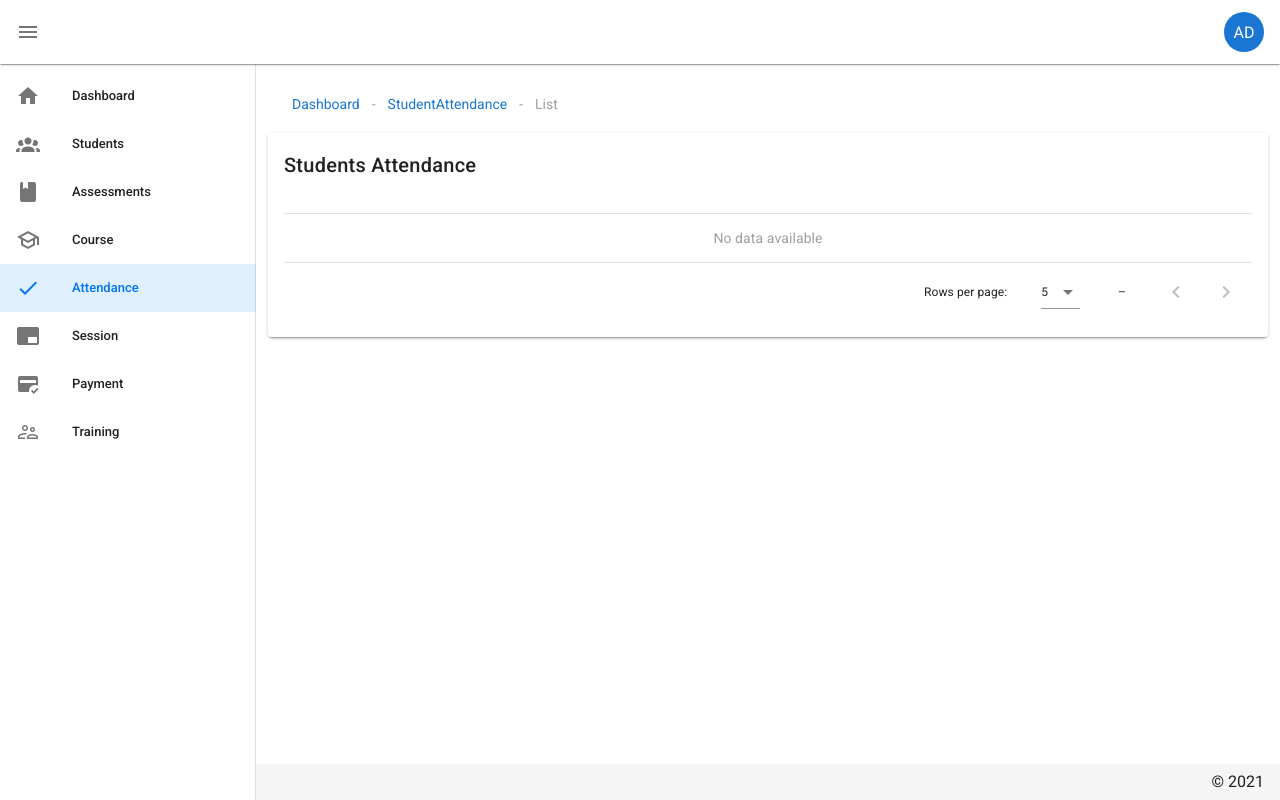
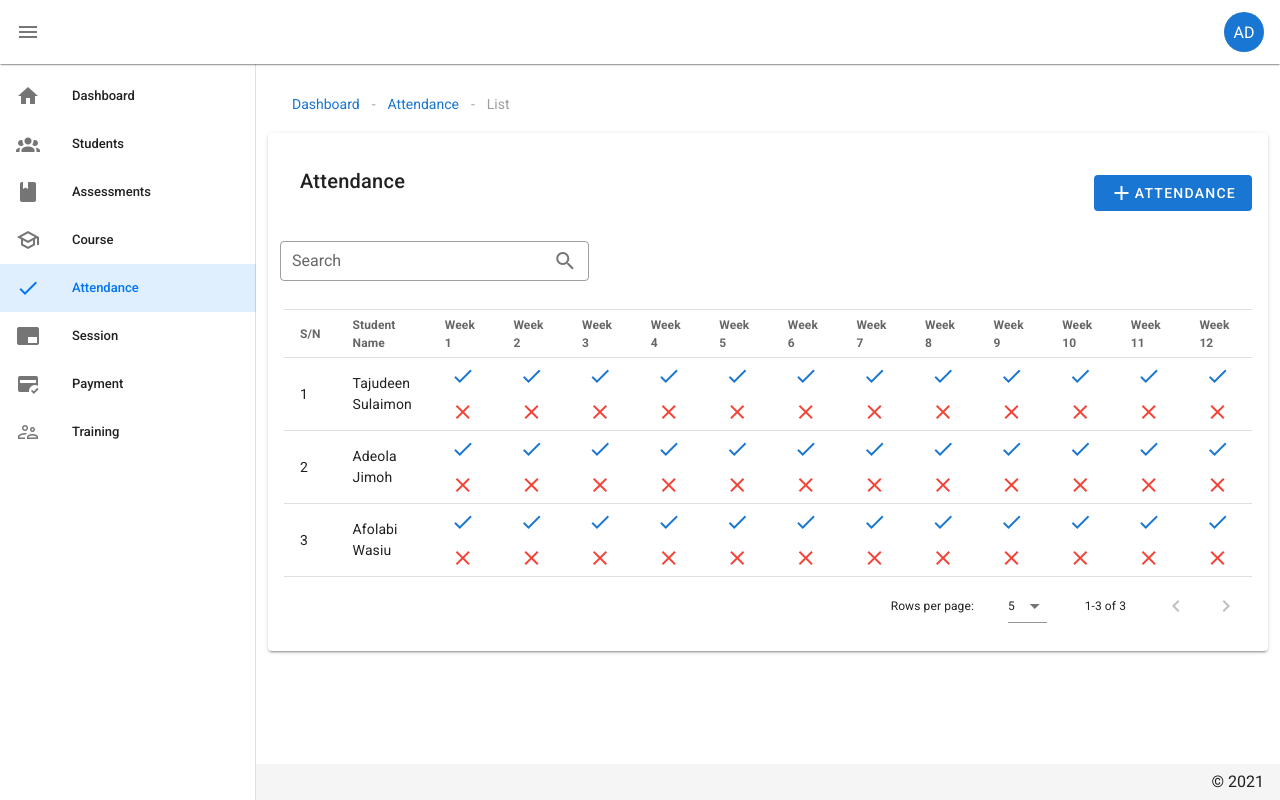
Before and after one commit to skilfulsidiq/sidtrix_admin, a Vue app: page /attendance in a window 1280 px wide. Built offline with nearby package versions, Linux system fonts and the light colour scheme.

Commit message:
attendance table

```diff
--- /dev/null
+++ b/src/components/modals/AddAttendanceModal.vue
@@ -0,0 +1,209 @@
+<template>
+      <div>
+        <v-btn @click="openAddStudentModal()"
+                elevation="0"
+                color="primary"
+                > <v-icon>mdi-plus</v-icon> Attendance    </v-btn>
+        <v-row justify="center">
+             <v-dialog
+            v-model="add_student_modal"
+            persistent
+            max-width="600px"
+            >
+            <v-form ref="studentform" @submit.prevent="submitStudentForm">
+                 <v-card>
+                <v-card-title>
+                <span class="headline">Add Attendance</span>
+                </v-card-title>
+                <v-card-text>
+                <v-container>
+                    <v-row>
+                    <v-col
+                        cols="12"
+                        md="6"
+                    >
+                        <v-text-field outlined
+                        label="Student Name*"
+                        required
+                        v-model="form.student_name"
+                        :rules="[rules.required]"
+                        ></v-text-field>
+                    </v-col>
+                    <v-col
+                        cols="12"
+                        sm="6"
+                        md="6"
+                    >
+                        <v-text-field outlined
+                        label="Week_1"
+                        required
+                          v-model="form.week_1"
+                        :rules="[rules.required]"
+                        ></v-text-field>
+                    </v-col>
+                    <v-col
+                        cols="12"
+                        sm="10"
+                        md="12"
+                    >
+                        <v-text-field outlined
+                        label="Week 2"
+                        v-model="form.week_2"
+                        :rules="[rules.required]"
+                        ></v-text-field>
+                    </v-col>
+
+                    <v-col cols="12" md="6">
+                        <v-text-field outlined
+                        label="Weeek 3"
+                         v-model="form.week_3"
+                        :rules="[rules.required,rules.week_3]"
+                        ></v-text-field>
+                    </v-col>
+                    <v-col cols="12" md="6">
+                        <v-text-field outlined
+                        label="Week 4"
+                        type="number"
+                          v-model="form.week_4"
+                        :rules="[rules.required]"
+                        ></v-text-field>
+                    </v-col>
+                    <v-col cols="12" md="6">
+                        <v-text-field outlined
+                        label="Week 5"
+                        type="number"
+                        v-model="form.week_5"
+                        :rules="[rules.required]"
+                        ></v-text-field>
+                    </v-col>
+
+                    <v-col cols="12" md="6">
+                        <v-text-field outlined
+                        label="Weeek 6"
+                         v-model="form.week_6"
+                        :rules="[rules.required,rules.week_6]"
+                        ></v-text-field>
+                    </v-col>
+                   <v-col cols="12" md="6">
+                        <v-text-field outlined
+                        label="Weeek 7"
+                         v-model="form.week_7"
+                        :rules="[rules.required,rules.week_7]"
+                        ></v-text-field>
+                    </v-col>
+                      <v-col cols="12" md="6">
+                        <v-text-field outlined
+                        label="Weeek 8"
+                         v-model="form.week_8"
+                        :rules="[rules.required,rules.week_8]"
+                        ></v-text-field>
+                    </v-col>
+                      <v-col cols="12" md="6">
+                        <v-text-field outlined
+                        label="Weeek 9"
+                         v-model="form.week_9"
+                        :rules="[rules.required,rules.week_]"
+                        ></v-text-field>
+                    </v-col>
+                     <v-col cols="12" md="6">
+                        <v-text-field outlined
+                        label="Weeek 10"
+                         v-model="form.week_10"
+                        :rules="[rules.required,rules.week_10]"
+                        ></v-text-field>
+                    </v-col>
+                     <v-col cols="12" md="6">
+                        <v-text-field outlined
+                        label="Weeek 11"
+                         v-model="form.week_11"
+                        :rules="[rules.required,rules.week_11]"
+                        ></v-text-field>
+                    </v-col>
+                     <v-col cols="12" md="6">
+                        <v-text-field outlined
+                        label="Weeek 12"
+                         v-model="form.week_12"
+                        :rules="[rules.required,rules.week_12]"
+                        ></v-text-field>
+                    </v-col>
+                    </v-row>
+                </v-container>
+                </v-card-text>
+                <v-card-actions>
+                    <!-- <modal-button
+                        :leftButtonFunction='closeModal()'
+                         rightButtonText="Submit"
+                     /> -->
+                <v-btn
+                   elevation="2"
+                    color="primary"
+                    text
+                    @click="add_student_modal = false"
+                >
+                    Cancel
+                </v-btn>
+                 <v-spacer></v-spacer>
+                <v-btn width:200 type="submit"
+                    color="primary"
+                    elevation="2"
+                    text
+
+                >
+                    Save
+                </v-btn>
+                </v-card-actions>
+            </v-card>
+            </v-form>
+
+            </v-dialog>
+        </v-row>
+    </div>
+</template>
+<script>
+import {formMixin} from '@/mixins/form.js'
+import EventBus from '@/services/event.js';
+export default {
+    name:"AddAttendanceModal",
+    props:{},
+    mixins:[formMixin],
+    data(){
+        return {
+            add_student_modal:false,
+            form:{
+               student_name:'',
+                week_1:'',
+                week_2:'',
+                week_3:'',
+                week_4:'',
+                week_5:'',
+                week_6:'',
+                week_7:'',
+                week_8:'',
+                week_9:'',
+                week_10:'',
+                week_11:'',
+                week_12:'',
+            }
+        }
+    },
+    methods:{
+        openAddStudentModal(){
+            this.add_student_modal =true;
+        },
+        closeModal(){
+            this.add_student_modal=false;
+        },
+        submitStudentForm(){
+            if(!this.$refs.studentform.validate()){
+                return;
+            }
+            console.log(this.form);
+        }
+    },
+    created(){
+        EventBus.$on('openStudentModal',(v)=>{
+            this.add_student_modal = v;
+        })
+    }
+}
+</script>
--- a/src/components/modals/AddCourseModal.vue
+++ b/src/components/modals/AddCourseModal.vue
@@ -71,16 +71,20 @@
                 <v-btn
                    elevation="2"
                     color="primary"
+                    width="160px"
+                    height="50px"
                     text
                     @click="add_student_modal = false"
                 >
                     Cancel
                 </v-btn>
                  <v-spacer></v-spacer>
-                <v-btn width:200 type="submit"
+                <v-btn width="160px"
+                    height="50px"
+                    type="submit"
                     color="primary"
+                    text
                     elevation="2"
-                    text
 
                 >
                     Save
--- a/src/views/backend/AttendanceList.vue
+++ b/src/views/backend/AttendanceList.vue
@@ -5,35 +5,116 @@
       divider="-"
     ></v-breadcrumbs>
     <v-card>
-       <page-title   title="Students Attendance"/>
+          <v-card-title>
+              <page-title   title="Attendance"/>
+              <v-spacer></v-spacer>
+               <AddAttendanceModal  />
+          </v-card-title>
+              <v-col cols="12" md="4">
+                   <v-text-field
+                v-model="search"
+                elevation="0"
+                append-icon="mdi-magnify"
+                label="Search"
+                single-line
+                hide-details
+                outlined
+                dense
+            ></v-text-field>
+              </v-col>
+
           <v-card-text>
              <v-divider></v-divider>
                <v-data-table
-                    :headers="attendance_header"
-                    :items="[]"
+                    :headers="headers"
+                    :items="desserts"
                     :search="search"
                     :items-per-page="5"
                 >
 
                     <template v-slot:item.action="{ item }">
-                            <v-btn icon > <v-icon color="primary">mdi-check</v-icon> </v-btn>
-                            <v-btn icon > <v-icon color="green">mdi-pencil</v-icon> </v-btn>
-                            <v-btn icon > <v-icon color="red">mdi-delete</v-icon> </v-btn>
+                            <v-btn icon > <v-icon color="primary"  @click="openStudentModal">mdi-check</v-icon> </v-btn>
+                            <v-btn icon > <v-icon color="red"  @click="Showdialog = !Showdialog">mdi-close</v-icon> </v-btn>
                     </template>
                 </v-data-table>
           </v-card-text>
     </v-card>
 
 
+      <!-- dialog -->
+      <v-row justify="center">
+
+        </v-row>
+        <v-dialog
+          v-model="dialog"
+          max-width="500px"
+        >
+          <v-card >
+            <v-card-text>
+              <v-text-field label="Student name"></v-text-field>
+
+              <big class="grey--text"><strong>* Are you sure you want to add.</strong></big>
+            </v-card-text>
+
+            <v-card-actions>
+              <v-spacer></v-spacer>
+
+              <v-btn
+                text
+                color="primary"
+                @click="dialog = false"
+              >
+                Add
+              </v-btn>
+            </v-card-actions>
+          </v-card>
+        </v-dialog>
+        <v-dialog
+          v-model="Showdialog"
+          max-width="500px"
+        >
+          <v-card >
+            <v-card-text>
+              <v-text-field label="Student name"></v-text-field>
+
+              <big class="grey--text"><strong>* Are you sure you want to delete.</strong></big>
+            </v-card-text>
+
+            <v-card-actions>
+              <v-spacer></v-spacer>
+              <v-btn
+                text
+                color="primary"
+                @click="Showdialog = false"
+              >
+                No
+              </v-btn>
+              <v-btn
+                text
+                color="primary"
+                @click="Showdialog = false"
+              >
+                yes
+              </v-btn>
+            </v-card-actions>
+          </v-card>
+        </v-dialog>
 </div>
 
 
 </template>
 <script>
+import PageTitle from '../../components/general/PageTitle.vue'
+import AddAttendanceModal from '@/components/modals/AddAttendanceModal.vue'
+import EventBus from '@/services/event.js';
+
 export default {
-    name:"StudentList",
+  components: { PageTitle, AddAttendanceModal },
+    name:"AttendanceList",
      data () {
       return {
+        dialog: false,
+        Showdialog: false,
           breadcrumb:[
               {
           text: 'Dashboard',
@@ -41,7 +122,7 @@ export default {
           href: 'breadcrumbs_dashboard',
         },
         {
-          text: 'StudentAttendance',
+          text: 'Attendance',
           disabled: false,
           href: 'breadcrumbs_link_1',
         },
@@ -54,139 +135,46 @@ export default {
           search:"",
         headers: [
           {
-            text: 'First Week',
+            text: 'S/N',
             align: 'start',
             sortable: false,
             value: 'name',
           },
-          { text: 'Calories', value: 'calories' },
-          { text: 'Fat (g)', value: 'fat' },
-          { text: 'Carbs (g)', value: 'carbs' },
-          { text: 'Protein (g)', value: 'protein' },
-          { text: 'oil (g)', value: 'oil' },
-          { text: 'Iron (%)', value: 'iron' },
-          { text: 'Action',value:"action" },
+          { text: 'Student Name', value: 'student_name' },
+          { text: 'Week 1',  value:"action" },
+          { text: 'Week 2',  value:"action" },
+          { text: 'Week 3',  value:"action" },
+          { text: 'Week 4',  value:"action" },
+          { text: 'Week 5',  value:"action" },
+          { text: 'Week 6', value:"action" },
+          { text: 'Week 7', value:"action" },
+          { text: 'Week 8', value:"action" },
+          { text: 'Week 9', value:"action" },
+          { text: 'Week 10', value:"action" },
+          { text: 'Week 11', value:"action" },
+          { text: 'Week 12', value:"action" },
+          // { text: 'Action',value:"action" },
         ],
         desserts: [
           {
-            name: 'Frozen Yogurt',
-            calories: 159,
-            fat: 6.0,
-            carbs: 24,
-            protein: 4.0,
-              oil: 5.9,
-            iron: '1%',
+            name:'1',
+            student_name: 'Tajudeen Sulaimon',
+          },
+           {
+            name: '2',
+            student_name: 'Adeola Jimoh',
           },
           {
-            name: 'Ice cream sandwich',
-            calories: 237,
-            fat: 9.0,
-            carbs: 37,
-            protein: 4.3,
-              oil: 4.9,
-            iron: '1%',
-          },
-          {
-            name: 'Eclair',
-            calories: 262,
-            fat: 16.0,
-            carbs: 23,
-            protein: 6.0,
-              oil: 2.9,
-            iron: '7%',
-          },
-          {
-            name: 'Cupcake',
-            calories: 305,
-            fat: 3.7,
-            carbs: 67,
-            protein: 4.3,
-              oil: 1.9,
-            iron: '8%',
-          },
-          {
-            name: 'Gingerbread',
-            calories: 356,
-            fat: 16.0,
-            carbs: 49,
-            protein: 3.9,
-              oil: 3.3,
-            iron: '16%',
-          },
-          {
-            name: 'Jelly bean',
-            calories: 375,
-            fat: 0.0,
-            carbs: 94,
-            protein: 0.0,
-              oil: 2.2,
-            iron: '0%',
-          },
-          {
-            name: 'Lollipop',
-            calories: 392,
-            fat: 0.2,
-            carbs: 98,
-            protein: 0,
-              oil: 3.8,
-            iron: '2%',
-          },
-          {
-            name: 'Honeycomb',
-            calories: 408,
-            fat: 3.2,
-            carbs: 87,
-            protein: 6.5,
-              oil: 1.0,
-            iron: '45%',
-          },
-          {
-            name: 'Donut',
-            calories: 452,
-            fat: 25.0,
-            carbs: 51,
-            protein: 4.9,
-              oil: 2.4,
-            iron: '22%',
-          },
-           {
-            name: 'Donut',
-            calories: 452,
-            fat: 25.0,
-            carbs: 51,
-            protein: 4.9,
-             oil: 4.3,
-            iron: '22%',
-          },
-          {
-            name: 'KitKat',
-            calories: 518,
-            fat: 26.0,
-            carbs: 65,
-            protein: 7,
-              oil: 4.9,
-            iron: '6%',
+            name: '3',
+            student_name: 'Afolabi Wasiu',
           },
         ],
       }
     },
-    computed:{
-      attendance_header : function(){
-        let total = 12;
-        let list = [];
-        for(let i=0; i<=total;i++){
-          let name =  {text: i+1+" Week",
-            align: 'start',
-            sortable: false,
-            value: i+1+" Week" };
-            list.push(name);
+    methods:{
+      openStudentModal(){
+        EventBus.$emit('openStudentModal',true);
       }
-    }
-    },
-    methods:{
-        openStudentModal(){
-            this.add_student_modal = !this.showStudentModal
-        }
     }
 }
 </script>
```
